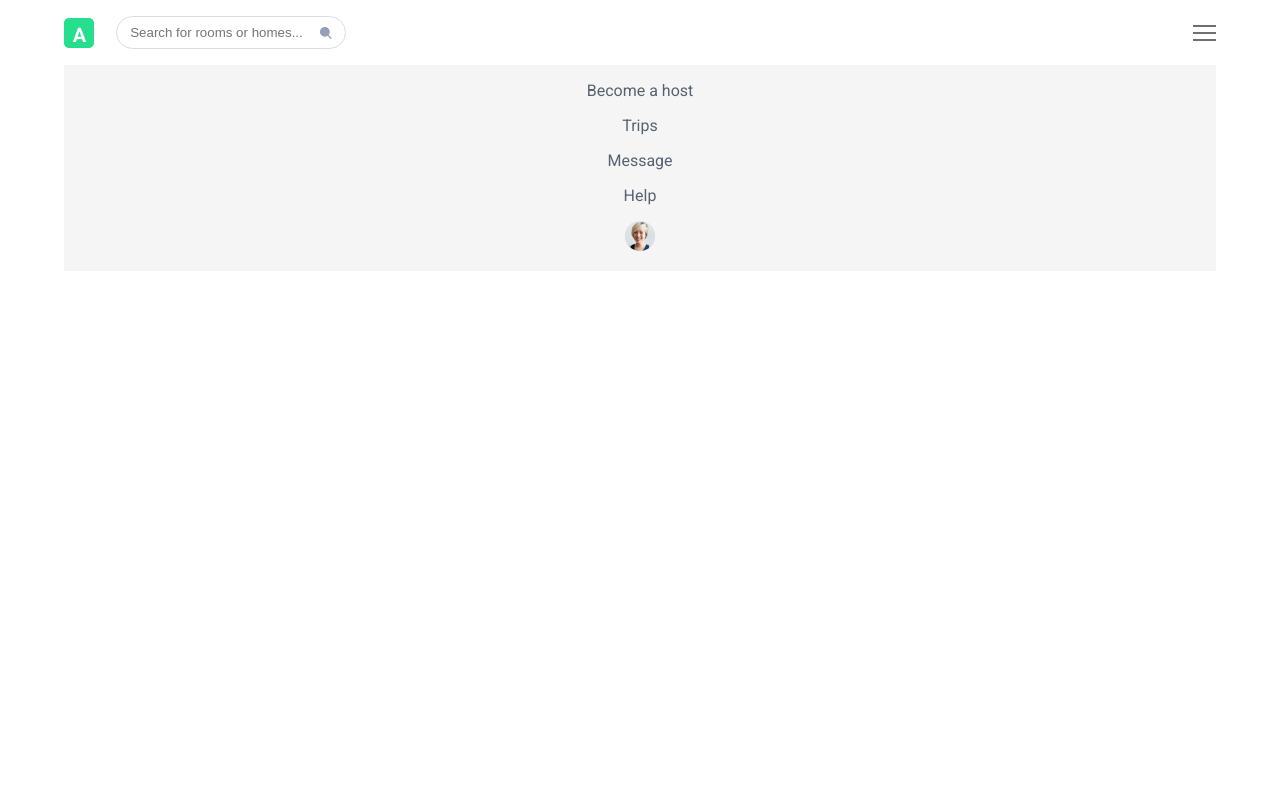
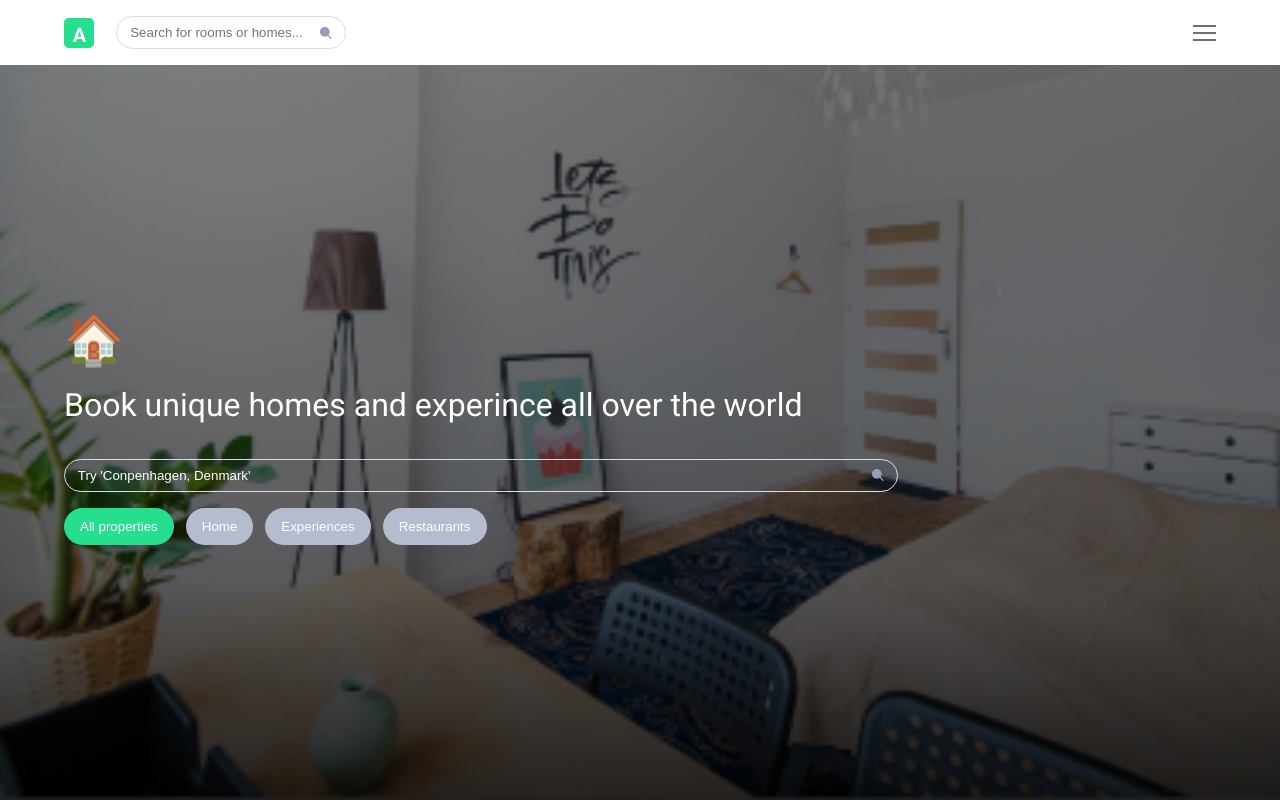
Before and after one commit to arshad10x/MobileFirst_Approch, a plain HTML site: page index.html in a window 1280 px wide. Drawn offline with Linux system fonts and the light colour scheme.

Commit message:
hero-section

```diff
--- a/css/style.css
+++ b/css/style.css
@@ -14,6 +14,8 @@ html{
     margin: 0 auto;
 }
 
+/* NAV Section  */
+
 nav{
     display: flex;
     align-items: center;
@@ -28,7 +30,7 @@ nav .logo-section {
     align-items: center;
 }
 
-nav .search-block{
+ .search-block{
     display: flex;
     align-items: center;
     margin-left: 1.4rem;
@@ -47,12 +49,17 @@ nav input:focus{
 }
 
 nav ul{
+    display: none;
     width: 100%;
     text-align: center;
     list-style-type:none;
     padding: 1rem;
     background-color: #f5f5f5;
     margin-top: 1rem;
+}
+
+nav ul.show{
+    display: block;
 }
 
 nav ul li{
@@ -67,3 +74,81 @@ nav ul li a{
     text-decoration: none;
     color:#586172
 }
+
+/* ======================== NAV Section ends ======================== */
+
+
+/* HERO Secton */
+
+.hero-section{
+    display: flex;
+    align-items: center;
+    background-image: linear-gradient(rgba(0,0,0,0.5), rgba(0,0,0,0.7)),url(../assets/mobile-img.png);
+    min-height: calc(100vh - 65px);
+    background-repeat: no-repeat;
+    background-size: cover;
+    background-position:bottom;
+}
+
+.hero-text-block{
+    width: 90%;
+    margin: 0 auto;
+    color: #fff;
+}
+.hero-text-block .house-emoji{
+    font-size: 3rem;
+    margin-bottom: 1rem;
+}
+.hero-text-block h1{
+    font-size: 2rem;
+    line-height: 1.3;
+    margin-bottom: 2rem;
+    font-weight: 400;
+}
+
+.search-block.search-block-hero input{
+    width: 100%;
+    background: transparent;
+    border: none;
+    color:#fff;
+}
+
+.search-block.search-block-hero input:focus{
+    outline: none;
+    border: none;
+}
+
+.search-block.search-block-hero{
+    margin-left: 0;
+    width: 70%;
+}
+
+.hero-section ::placeholder{
+    color:#fff;
+}
+
+.heor-btn-block{
+    margin-top: 2rem;
+    display: flex;
+    flex-wrap: wrap;
+}
+
+.hero-btn-block .btn{
+    color:#fff;
+    border: none;
+    padding: 0.7rem 1rem;
+    border-radius:1.2rem;
+    cursor: pointer;
+    margin: 1rem 0.5rem 0.5rem 0;
+}
+
+.hero-btn-block .btn-success{
+    background-color: #25DF8F;
+}
+
+
+.hero-btn-block .btn-secondary{
+    background-color: #B4BCCD;
+}
+
+/* ======================== HERO Secton ends ========================*/
--- a/index.html
+++ b/index.html
@@ -23,9 +23,9 @@
             </div>
         </div>
 
-        <img src="./assets/hamburger.png" alt="hamburger"/>
+        <img class="hamburger " src="./assets/hamburger.png" alt="hamburger"/>
 
-            <ul>
+            <ul class="nav-list">
                 <li><a href="#">Become a host</a></li>
                 <li><a href="#">Trips</a></li>
                 <li><a href="#">Message</a></li>
@@ -35,6 +35,26 @@
         </ul>
     </nav>
 
+    <main>
+        <div class="hero-section">
+
+            <div class="hero-text-block">
+                <div class="house-emoji">🏠</div>
+                <h1>Book unique homes and experince all over the world</h1>
+                    <div class="search-block search-block-hero">
+                        <input type="text" placeholder="Try 'Conpenhagen, Denmark'">
+                        <img src="./assets/search-icon.png" alt="search-icon">
+                    </div>
+                    <div class="hero-btn-block">
+                        <button class="btn btn-success">All properties</button>
+                        <button class="btn btn-secondary">Home</button>
+                        <button class="btn btn-secondary">Experiences</button>
+                        <button class="btn btn-secondary">Restaurants</button>
+
+                    </div>
+            </div>
+        </div>
+    </main>
 
 
 
--- a/js/script.js
+++ b/js/script.js
@@ -0,0 +1,6 @@
+const hamburger = document.querySelector('.hamburger');
+const navList = document.querySelector('.nav-list');
+
+hamburger.addEventListener('click',()=>{
+    navList.classList.toggle('show');
+});
```
